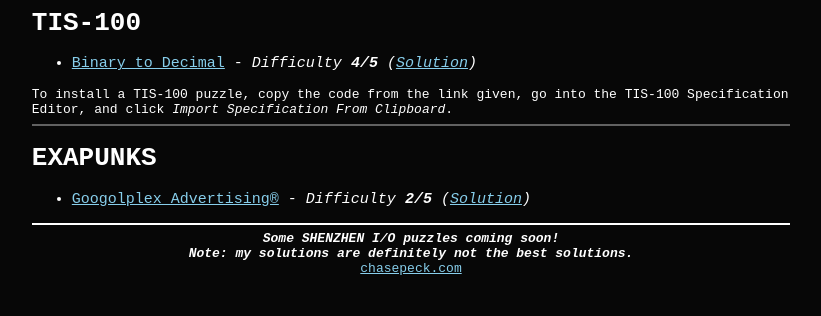
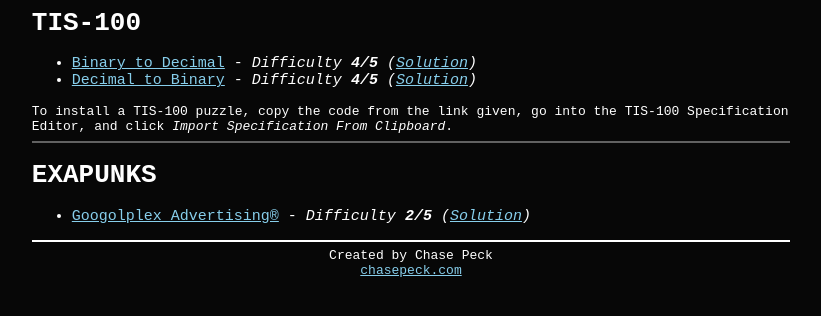
Before and after one commit to chasepeck/zachtronics-puzzles, a plain HTML site: page index.html in a window 1280 px wide. Shown: the part 390-706 px from the top of the page, without its empty margins (229-1050 px from the left). Drawn offline with Linux system fonts and the light colour scheme.

Commit message:
Decimal to Binary

```diff
--- a/index.html
+++ b/index.html
@@ -31,6 +31,7 @@
         <h1>TIS-100</h1>
         <ul>
             <li><a href="https://gist.githubusercontent.com/chasepeck/7d581d525cc2145511353066a39f1549/raw/acc9fcbf3acff45294b1aa858994084e8281b030/tis100-binary_to_decimal">Binary to Decimal</a> - <i>Difficulty <b>4/5</b></i> <i>(<a href="https://youtu.be/UMF7xP0ETwk">Solution</a>)</i></li>
+            <li><a href="https://gist.githubusercontent.com/chasepeck/199b11b51b78f162977f2996ff54a4dd/raw/1eaa9c55c6fca3711e40b8e1bd7f94dab6d84f2b/tis100-decimal_to_binary">Decimal to Binary</a> - <i>Difficulty <b>4/5</b></i> <i>(<a href="https://youtu.be/_IYgBxsYNGA">Solution</a>)</i></li>
         </ul>
         To install a TIS-100 puzzle, copy the code from the link given, go into the TIS-100 Specification Editor, and click <i>Import Specification From Clipboard</i>.
         <hr style="border: 1px solid rgb(97, 97, 97);">
@@ -40,8 +41,7 @@
         </ul>
         <hr style="border: 1px solid white;">
         <footer style="text-align: center;">
-            <b><i>Some SHENZHEN I/O puzzles coming soon!</i></b><br>
-            <b><i>Note: my solutions are definitely not the best solutions.</i></b><br>
+            Created by Chase Peck<br>
             <a href="https://chasepeck.com">chasepeck.com</a>
         </footer>
     </div>
```
Also changed, not shown: 1 other file.
